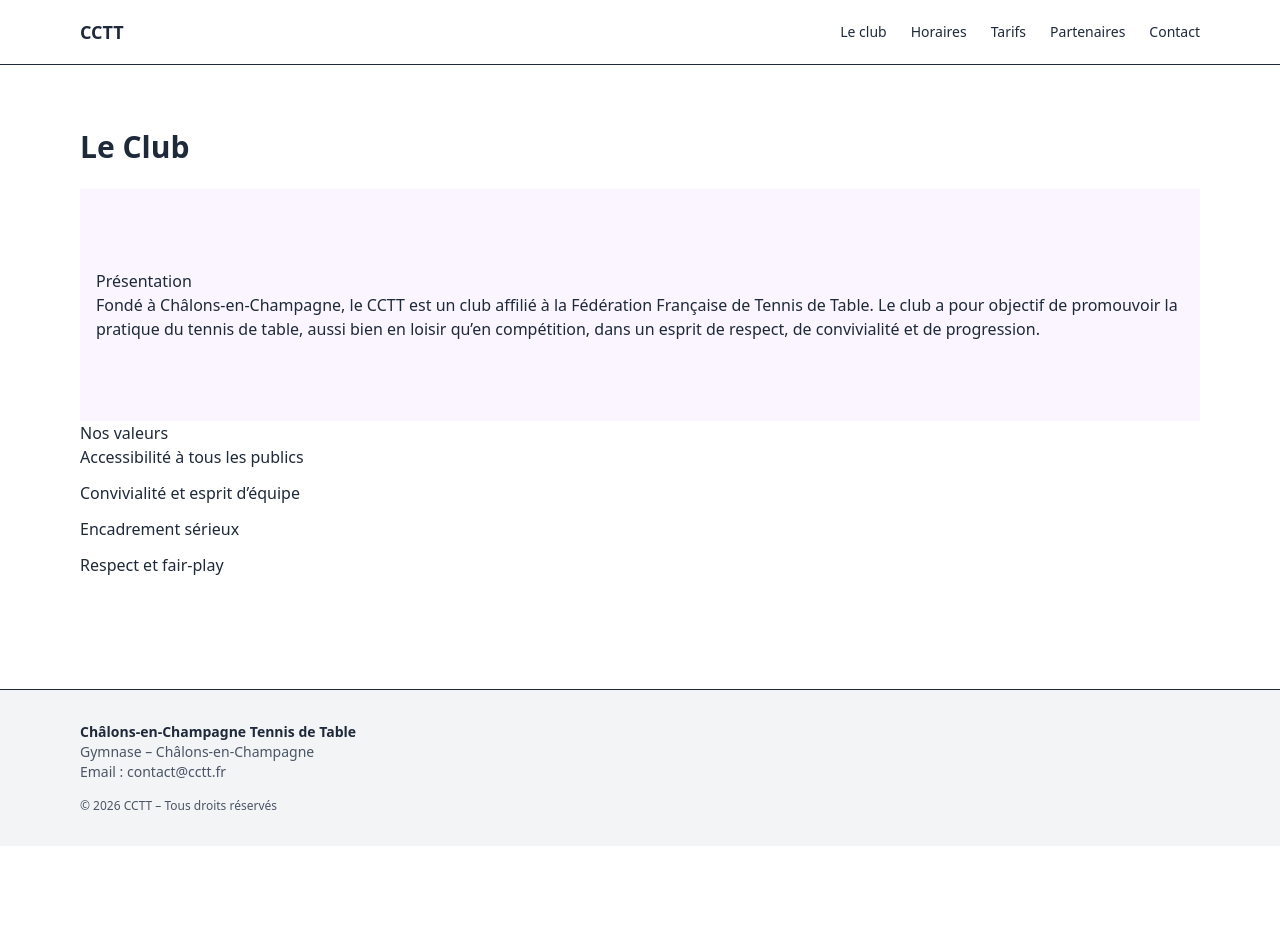
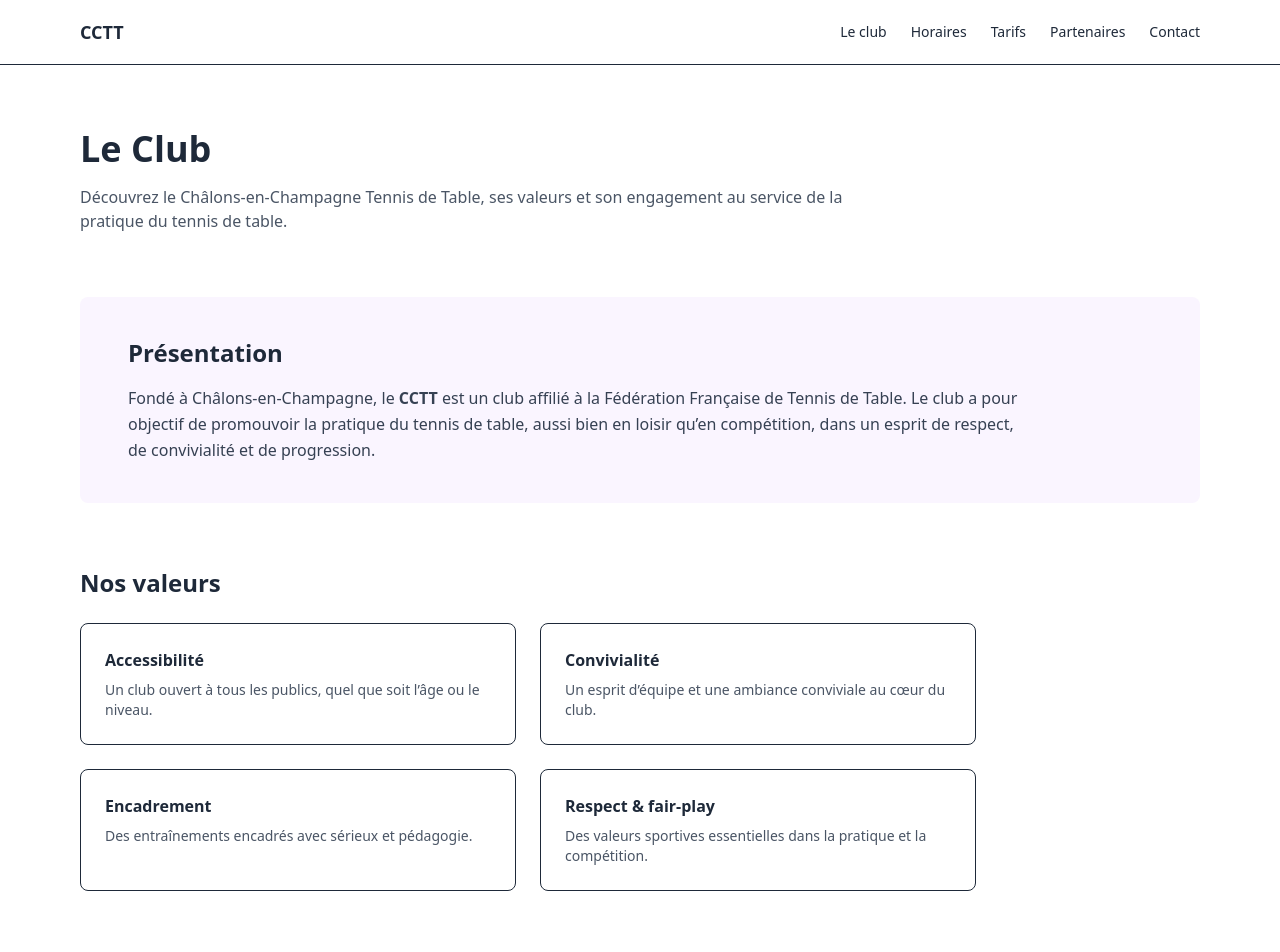
Before and after one commit to jesared/club-cctt, a Next.js app: page /club in a window 1280 px wide. Shown: the top 952 px of the page. Before the commit the page ends 846 px from the top, so only its background shows below. Built offline with nearby package versions, Linux system fonts and the light colour scheme.

Commit message:
Amélioration de la page du club : ajout de sections et mise à jour du contenu pour une présentation plus claire des valeurs et de l'engagement du CCTT.

```diff
--- a/app/club/page.tsx
+++ b/app/club/page.tsx
@@ -1,24 +1,65 @@
 export default function ClubPage() {
   return (
-    <div className="max-w-6xl mx-auto px-4 py-16">
-      <h1 className="text-3xl font-bold mb-6">Le Club</h1>
-      <section className="bg-purple-50">
-        <div className="max-w-6xl mx-auto px-4 py-20">
-          <h3>Présentation</h3>
-          Fondé à Châlons-en-Champagne, le CCTT est un club affilié à la
-          Fédération Française de Tennis de Table. Le club a pour objectif de
-          promouvoir la pratique du tennis de table, aussi bien en loisir qu’en
-          compétition, dans un esprit de respect, de convivialité et de
-          progression.
+    <div className="max-w-6xl mx-auto px-4 py-16 space-y-16">
+      {/* TITRE PAGE */}
+      <header>
+        <h1 className="text-4xl font-bold mb-4">Le Club</h1>
+        <p className="text-gray-600 max-w-3xl">
+          Découvrez le Châlons-en-Champagne Tennis de Table, ses valeurs et son
+          engagement au service de la pratique du tennis de table.
+        </p>
+      </header>
+
+      {/* PRÉSENTATION */}
+      <section className="bg-purple-50 rounded-lg">
+        <div className="px-6 py-10 md:px-12">
+          <h2 className="text-2xl font-semibold mb-4">Présentation</h2>
+          <p className="text-gray-700 leading-relaxed max-w-4xl">
+            Fondé à Châlons-en-Champagne, le <strong>CCTT</strong> est un club
+            affilié à la Fédération Française de Tennis de Table. Le club a pour
+            objectif de promouvoir la pratique du tennis de table, aussi bien en
+            loisir qu’en compétition, dans un esprit de respect, de convivialité
+            et de progression.
+          </p>
         </div>
       </section>
-      <h3>Nos valeurs</h3>
-      <ul className="space-y-3">
-        <li>Accessibilité à tous les publics</li>
-        <li>Convivialité et esprit d’équipe</li>
-        <li>Encadrement sérieux</li>
-        <li>Respect et fair-play</li>
-      </ul>
+
+      {/* VALEURS */}
+      <section>
+        <h2 className="text-2xl font-semibold mb-6">Nos valeurs</h2>
+
+        <ul className="grid grid-cols-1 sm:grid-cols-2 gap-6 max-w-4xl">
+          <li className="bg-white border rounded-lg p-6">
+            <h3 className="font-semibold mb-2">Accessibilité</h3>
+            <p className="text-sm text-gray-600">
+              Un club ouvert à tous les publics, quel que soit l’âge ou le
+              niveau.
+            </p>
+          </li>
+
+          <li className="bg-white border rounded-lg p-6">
+            <h3 className="font-semibold mb-2">Convivialité</h3>
+            <p className="text-sm text-gray-600">
+              Un esprit d’équipe et une ambiance conviviale au cœur du club.
+            </p>
+          </li>
+
+          <li className="bg-white border rounded-lg p-6">
+            <h3 className="font-semibold mb-2">Encadrement</h3>
+            <p className="text-sm text-gray-600">
+              Des entraînements encadrés avec sérieux et pédagogie.
+            </p>
+          </li>
+
+          <li className="bg-white border rounded-lg p-6">
+            <h3 className="font-semibold mb-2">Respect & fair-play</h3>
+            <p className="text-sm text-gray-600">
+              Des valeurs sportives essentielles dans la pratique et la
+              compétition.
+            </p>
+          </li>
+        </ul>
+      </section>
     </div>
   );
 }
```
